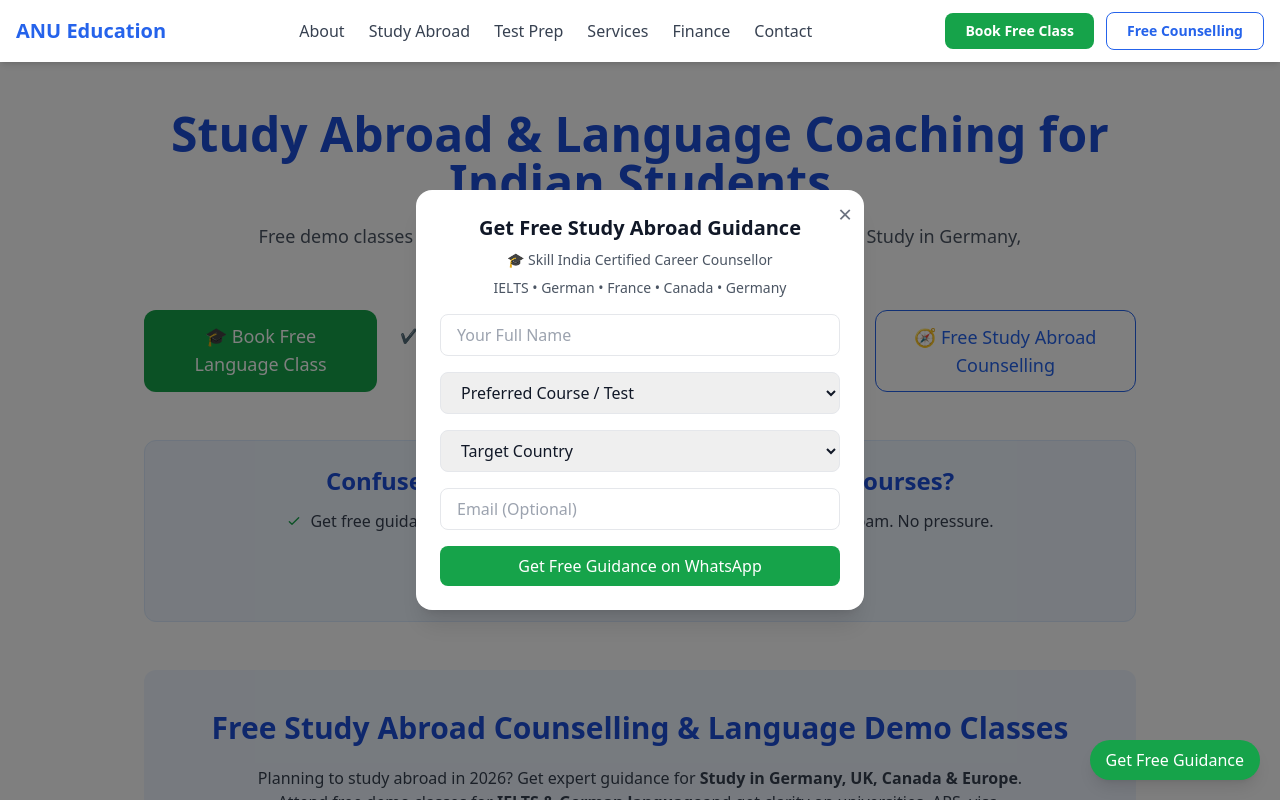
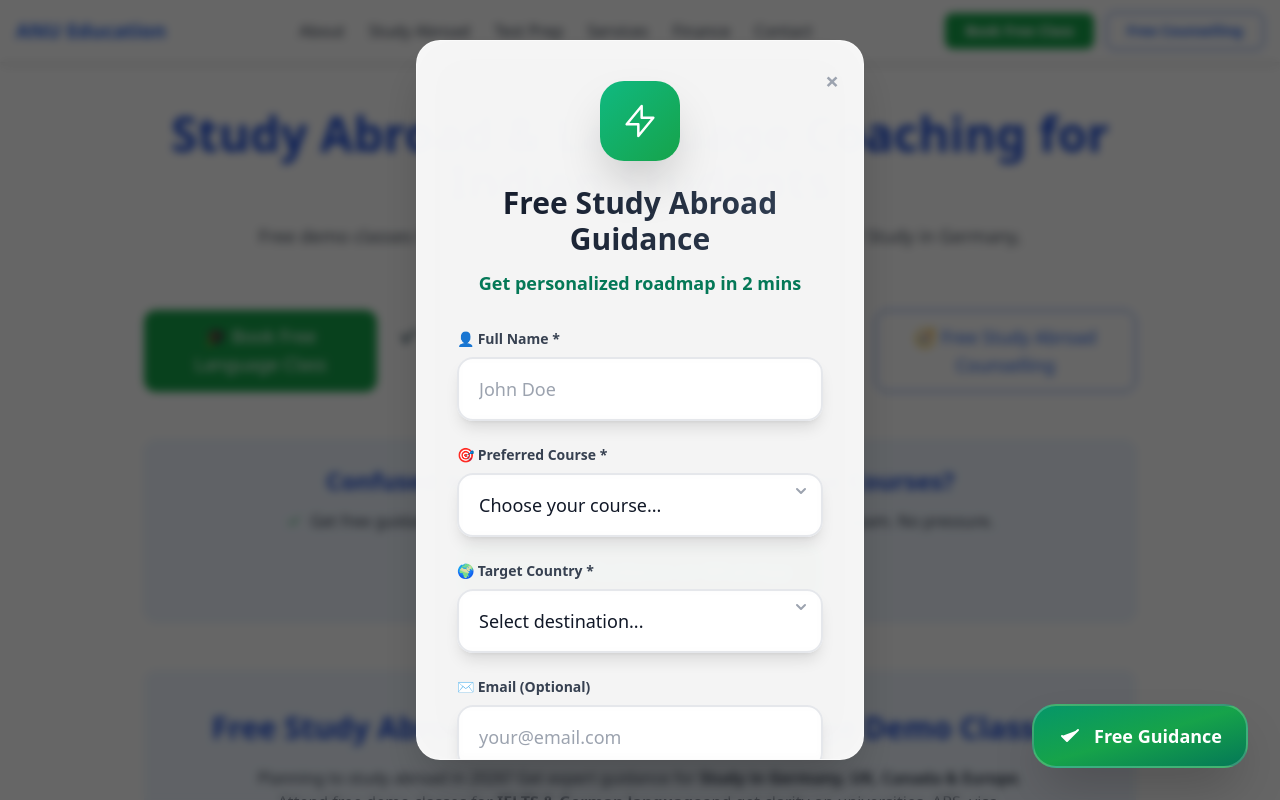
Before and after one commit to shailendra9897/anu-education, a Next.js app: page / in a window 1280 px wide. Shown: the top 800 px of the page. Built offline with nearby package versions, Linux system fonts and the light colour scheme.

Commit message:
Disable lead popup on free-demo page

```diff
--- a/components/LeadModal.tsx
+++ b/components/LeadModal.tsx
@@ -1,11 +1,13 @@
 'use client';
 
 import { useEffect, useState } from 'react';
+import { usePathname } from 'next/navigation';
+import { motion, AnimatePresence } from 'framer-motion';
 
 export default function LeadModal() {
+  const pathname = usePathname();
   const [isOpen, setIsOpen] = useState(false);
   const [isSubmitting, setIsSubmitting] = useState(false);
-
   const [formData, setFormData] = useState({
     name: '',
     course: '',
@@ -13,34 +15,31 @@ export default function LeadModal() {
     email: '',
   });
 
-  // ✅ Auto open after 5 seconds (once per session)
+  // Disable on free demo page
+  if (pathname === '/free-demo') return null;
+
+  // Auto open after 5 sec
   useEffect(() => {
     if (!sessionStorage.getItem('leadModalShown')) {
       const timer = setTimeout(() => {
         setIsOpen(true);
         sessionStorage.setItem('leadModalShown', 'true');
       }, 5000);
-
       return () => clearTimeout(timer);
     }
   }, []);
 
   const toggleModal = () => setIsOpen(!isOpen);
 
-  const handleChange = (
-    e: React.ChangeEvent<HTMLInputElement | HTMLSelectElement>
-  ) => {
+  const handleChange = (e: React.ChangeEvent<HTMLInputElement | HTMLSelectElement>) => {
     setFormData({ ...formData, [e.target.name]: e.target.value });
   };
 
-  // ✅ SUBMIT HANDLER (UPDATED WITH TRACKING)
-  const handleSubmit = (e: React.FormEvent) => {
+  const handleSubmit = async (e: React.FormEvent) => {
     e.preventDefault();
     setIsSubmitting(true);
 
-    /* ===============================
-       🔥 GA4 / GTM TRACKING (FORM)
-    =============================== */
+    // GTM event
     if (typeof window !== 'undefined' && (window as any).dataLayer) {
       (window as any).dataLayer.push({
         event: 'lead_form_submit',
@@ -49,10 +48,8 @@ export default function LeadModal() {
       });
     }
 
-    // ✅ Google Form Submit (no redirect)
-    const formUrl =
-      'https://docs.google.com/forms/d/e/1FAIpQLSfcTM7TBVDB2xjnCRZvcm4Sw_S2VkJnyLYoWFdCeVNgjhKlRA/formResponse';
-
+    // Google Form submission
+    const formUrl = 'https://docs.google.com/forms/d/e/1FAIpQLSfcTM7TBVDB2xjnCRZvcm4Sw_S2VkJnyLYoWFdCeVNgjhKlRA/formResponse';
     const formDataEncoded = new URLSearchParams({
       'entry.665770361': formData.name,
       'entry.1214678329': '9999999999',
@@ -62,43 +59,32 @@ export default function LeadModal() {
       'entry.349170966': 'Website',
     });
 
-    fetch(formUrl, {
+    try {
+      await fetch(formUrl, {
         method: 'POST',
         mode: 'no-cors',
-      headers: {
-        'Content-Type': 'application/x-www-form-urlencoded',
-      },
+        headers: { 'Content-Type': 'application/x-www-form-urlencoded' },
         body: formDataEncoded.toString(),
       });
-
-    /* ===============================
-       🔥 GA4 / GTM TRACKING (WHATSAPP)
-    =============================== */
-    if (typeof window !== 'undefined' && (window as any).dataLayer) {
-      (window as any).dataLayer.push({
-        event: 'whatsapp_click',
-        source: 'lead_modal',
-      });
+    } catch (error) {
+      console.log('Google Form submission failed:', error);
     }
 
-    // ✅ WhatsApp Redirect
+    // WhatsApp message
     const message = `Hi ANU Education 👋
+
 My name is ${formData.name}.
 Preferred course: ${formData.course}.
 Target country: ${formData.country}.
 ${formData.email ? `Email: ${formData.email}` : ''}
+
 Please guide me further.`;
 
     const waUrl = `https://wa.me/919428186817?text=${encodeURIComponent(message)}`;
     window.open(waUrl, '_blank');
 
-    setFormData({
-      name: '',
-      course: '',
-      country: '',
-      email: '',
-    });
-
+    // Reset form
+    setFormData({ name: '', course: '', country: '', email: '' });
     setIsOpen(false);
     setIsSubmitting(false);
   };
@@ -106,103 +92,191 @@ Please guide me further.`;
   return (
     <>
       {/* Floating CTA Button */}
-      <button
+      <motion.button
+        initial={{ scale: 0, y: 20 }}
+        animate={{ scale: 1, y: 0 }}
+        whileHover={{ scale: 1.05, rotate: 5 }}
+        whileTap={{ scale: 0.95 }}
         onClick={toggleModal}
-        className="fixed bottom-5 right-5 z-50 bg-green-600 text-white px-4 py-2 rounded-full shadow-lg hover:bg-green-700 transition"
-        aria-label="Get Free Guidance"
+        className="fixed bottom-6 right-6 sm:bottom-8 sm:right-8 z-[9999] bg-gradient-to-br from-emerald-600 via-green-600 to-emerald-700 text-white px-6 py-4 rounded-3xl shadow-2xl hover:shadow-emerald-500/50 border-2 border-white/20 backdrop-blur-sm flex items-center gap-3 font-bold text-lg transition-all duration-300"
       >
-        Get Free Guidance
-      </button>
+        <svg className="w-6 h-6" fill="currentColor" viewBox="0 0 24 24">
+          <path d="M20 6L9 17l-5-5" stroke="currentColor" strokeWidth="2" strokeLinecap="round" strokeLinejoin="round" />
+        </svg>
+        Free Guidance
+      </motion.button>
 
-      {/* Modal */}
+      {/* Modal Overlay */}
+      <AnimatePresence>
         {isOpen && (
-        <div className="fixed inset-0 z-40 bg-black bg-opacity-50 flex items-center justify-center px-4">
-          <div className="bg-white rounded-2xl p-6 w-full max-w-md relative shadow-xl">
-
-            {/* Close */}
-            <button
+          <motion.div
+            initial={{ opacity: 0 }}
+            animate={{ opacity: 1 }}
+            exit={{ opacity: 0 }}
+            className="fixed inset-0 z-[999] bg-black/60 backdrop-blur-sm flex items-center justify-center px-4 py-8"
             onClick={toggleModal}
-              className="absolute top-2 right-3 text-gray-500 hover:text-red-500 text-2xl"
-              aria-label="Close form"
+          >
+            <motion.div
+              initial={{ scale: 0.8, y: 50, opacity: 0 }}
+              animate={{ scale: 1, y: 0, opacity: 1 }}
+              exit={{ scale: 0.8, y: 50, opacity: 0 }}
+              transition={{ type: 'spring', damping: 25, stiffness: 300 }}
+              className="bg-white/95 backdrop-blur-xl rounded-3xl p-8 sm:p-10 w-full max-w-md max-h-[90vh] overflow-y-auto shadow-2xl border border-white/50"
+              onClick={(e) => e.stopPropagation()}
+            >
+              {/* Close Button */}
+              <motion.button
+                whileHover={{ scale: 1.1 }}
+                whileTap={{ scale: 0.9 }}
+                onClick={toggleModal}
+                className="absolute top-6 right-6 text-gray-400 hover:text-red-500 text-2xl font-bold transition-colors"
               >
                 ×
-            </button>
+              </motion.button>
 
-            <h2 className="text-xl font-semibold mb-2 text-center">
-              Get Free Study Abroad Guidance
+              {/* Header */}
+              <div className="text-center mb-8">
+                <div className="w-20 h-20 bg-gradient-to-br from-emerald-500 to-green-600 rounded-3xl flex items-center justify-center mx-auto mb-6 shadow-2xl">
+                  <svg className="w-10 h-10 text-white" fill="none" stroke="currentColor" viewBox="0 0 24 24">
+                    <path strokeLinecap="round" strokeLinejoin="round" strokeWidth={1.5} d="M13 10V3L4 14h7v7l9-11h-7z" />
+                  </svg>
+                </div>
+                <h2 className="text-2xl sm:text-3xl font-black bg-gradient-to-r from-gray-900 to-slate-700 bg-clip-text text-transparent mb-3">
+                  Free Study Abroad Guidance
                 </h2>
+                <p className="text-lg text-emerald-700 font-semibold">
+                  Get personalized roadmap in 2 mins
+                </p>
+              </div>
 
-            <p className="text-sm text-gray-600 text-center mb-2">
-              🎓 Skill India Certified Career Counsellor
-            </p>
-
-            <p className="text-sm text-gray-600 text-center mb-4">
-              IELTS • German • France • Canada • Germany
-            </p>
-
-            <form onSubmit={handleSubmit} className="space-y-4">
+              {/* Form */}
+              <form onSubmit={handleSubmit} className="space-y-6">
+                {/* Name */}
+                <div className="relative group">
+                  <label className="block text-sm font-semibold text-gray-700 mb-2 flex items-center gap-2">
+                    👤 Full Name *
+                  </label>
                   <input
                     type="text"
                     name="name"
-                placeholder="Your Full Name"
+                    placeholder="John Doe"
                     required
                     value={formData.name}
                     onChange={handleChange}
-                className="w-full px-4 py-2 border rounded-lg"
+                    className="w-full px-5 py-4 border-2 border-gray-200 rounded-2xl bg-white/50 backdrop-blur-sm text-lg placeholder-gray-400 focus:border-emerald-500 focus:ring-4 focus:ring-emerald-100 focus:outline-none transition-all duration-300 shadow-lg hover:shadow-xl hover:border-emerald-300 peer"
                   />
+                  <div className="absolute inset-0 rounded-2xl bg-gradient-to-r from-emerald-500/0 via-emerald-500/10 to-green-500/0 -inset-px opacity-0 group-hover:opacity-100 transition-all duration-300 pointer-events-none" />
+                </div>
 
+                {/* Course */}
+                <div className="relative group">
+                  <label className="block text-sm font-semibold text-gray-700 mb-2 flex items-center gap-2">
+                    🎯 Preferred Course *
+                  </label>
                   <select
                     name="course"
                     required
                     value={formData.course}
                     onChange={handleChange}
-                className="w-full px-4 py-2 border rounded-lg"
+                    className="w-full px-5 py-4 border-2 border-gray-200 rounded-2xl bg-white/50 backdrop-blur-sm text-lg appearance-none focus:border-emerald-500 focus:ring-4 focus:ring-emerald-100 focus:outline-none transition-all duration-300 shadow-lg hover:shadow-xl hover:border-emerald-300 peer cursor-pointer"
                   >
-                <option value="">Preferred Course / Test</option>
-                <option value="IELTS">IELTS</option>
-                <option value="PTE">PTE</option>
-                <option value="German Language">German Language</option>
-                <option value="French Language">French Language</option>
-                <option value="Spoken English">Spoken English</option>
+                    <option value="">Choose your course...</option>
+                    <option value="IELTS">IELTS (Academic/General)</option>
+                    <option value="PTE">PTE (Fast Results)</option>
+                    <option value="German Language">German Language (A1-B2)</option>
+                    <option value="French Language">French Language (A1-B2)</option>
                   </select>
+                  <div className="pointer-events-none absolute inset-y-0 right-0 flex items-center px-3 text-gray-400">
+                    <svg className="w-5 h-5" fill="currentColor" viewBox="0 0 20 20">
+                      <path fillRule="evenodd" d="M5.293 7.293a1 1 0 011.414 0L10 10.586l3.293-3.293a1 1 0 111.414 1.414l-4 4a1 1 0 01-1.414 0l-4-4a1 1 0 010-1.414z" clipRule="evenodd" />
+                    </svg>
+                  </div>
+                  <div className="absolute inset-0 rounded-2xl bg-gradient-to-r from-emerald-500/0 via-emerald-500/10 to-green-500/0 -inset-px opacity-0 group-hover:opacity-100 transition-all duration-300 pointer-events-none" />
+                </div>
 
+                {/* Country */}
+                <div className="relative group">
+                  <label className="block text-sm font-semibold text-gray-700 mb-2 flex items-center gap-2">
+                    🌍 Target Country *
+                  </label>
                   <select
                     name="country"
                     required
                     value={formData.country}
                     onChange={handleChange}
-                className="w-full px-4 py-2 border rounded-lg"
+                    className="w-full px-5 py-4 border-2 border-gray-200 rounded-2xl bg-white/50 backdrop-blur-sm text-lg appearance-none focus:border-emerald-500 focus:ring-4 focus:ring-emerald-100 focus:outline-none transition-all duration-300 shadow-lg hover:shadow-xl hover:border-emerald-300 peer cursor-pointer"
                   >
-                <option value="">Target Country</option>
-                <option value="Germany">Germany</option>
-                <option value="France">France</option>
-                <option value="Canada">Canada</option>
-                <option value="UK">UK</option>
-                <option value="New Zealand">New Zealand</option>
-                <option value="Dubai">Dubai</option>
-                <option value="Other">Other</option>
+                    <option value="">Select destination...</option>
+                    <option value="Germany">🇩🇪 Germany</option>
+                    <option value="France">🇫🇷 France</option>
+                    <option value="Canada">🇨🇦 Canada</option>
+                    <option value="UK">🇬🇧 UK</option>
                   </select>
+                  <div className="pointer-events-none absolute inset-y-0 right-0 flex items-center px-3 text-gray-400">
+                    <svg className="w-5 h-5" fill="currentColor" viewBox="0 0 20 20">
+                      <path fillRule="evenodd" d="M5.293 7.293a1 1 0 011.414 0L10 10.586l3.293-3.293a1 1 0 111.414 1.414l-4 4a1 1 0 01-1.414 0l-4-4a1 1 0 010-1.414z" clipRule="evenodd" />
+                    </svg>
+                  </div>
+                  <div className="absolute inset-0 rounded-2xl bg-gradient-to-r from-emerald-500/0 via-emerald-500/10 to-green-500/0 -inset-px opacity-0 group-hover:opacity-100 transition-all duration-300 pointer-events-none" />
+                </div>
 
+                {/* Email */}
+                <div className="relative group">
+                  <label className="block text-sm font-semibold text-gray-700 mb-2 flex items-center gap-2">
+                    ✉️ Email (Optional)
+                  </label>
                   <input
                     type="email"
                     name="email"
-                placeholder="Email (Optional)"
+                    placeholder="your@email.com"
                     value={formData.email}
                     onChange={handleChange}
-                className="w-full px-4 py-2 border rounded-lg"
+                    className="w-full px-5 py-4 border-2 border-gray-200 rounded-2xl bg-white/50 backdrop-blur-sm text-lg placeholder-gray-400 focus:border-emerald-500 focus:ring-4 focus:ring-emerald-100 focus:outline-none transition-all duration-300 shadow-lg hover:shadow-xl hover:border-emerald-300 peer"
                   />
+                  <div className="absolute inset-0 rounded-2xl bg-gradient-to-r from-emerald-500/0 via-emerald-500/10 to-green-500/0 -inset-px opacity-0 group-hover:opacity-100 transition-all duration-300 pointer-events-none" />
+                </div>
 
-              <button
+                {/* Submit Button */}
+                <motion.button
+                  whileHover={{ scale: 1.02 }}
+                  whileTap={{ scale: 0.98 }}
                   type="submit"
-                disabled={isSubmitting}
-                className="w-full bg-green-600 hover:bg-green-700 text-white font-medium py-2 rounded-lg transition"
+                  disabled={isSubmitting || !formData.name || !formData.course || !formData.country}
+                  className="w-full bg-gradient-to-r from-emerald-600 via-green-600 to-emerald-700 text-white py-5 px-8 rounded-2xl font-bold text-xl shadow-2xl hover:shadow-emerald-500/50 border-2 border-white/30 disabled:opacity-50 disabled:cursor-not-allowed transition-all duration-300 flex items-center justify-center gap-3 uppercase tracking-wide"
                 >
-                {isSubmitting ? 'Please wait…' : 'Get Free Guidance on WhatsApp'}
-              </button>
+                  {isSubmitting ? (
+                    <>
+                      <svg className="animate-spin -ml-1 mr-3 h-6 w-6 text-white" fill="none" viewBox="0 0 24 24">
+                        <circle className="opacity-25" cx="12" cy="12" r="10" stroke="currentColor" strokeWidth="4" />
+                        <path className="opacity-75" fill="currentColor" d="M4 12a8 8 0 018-8V0C5.373 0 0 5.373 0 12h4zm2 5.291A7.962 7.962 0 014 12H0c0 3.042 1.135 5.824 3 7.938l3-2.647z" />
+                      </svg>
+                      Connecting to WhatsApp...
+                    </>
+                  ) : (
+                    <>
+                      🚀 Get Free Guidance Instantly
+                    </>
+                  )}
+                </motion.button>
               </form>
+
+              {/* Trust Indicators */}
+              <div className="mt-8 pt-6 border-t border-gray-100 flex items-center justify-center gap-4 text-xs text-gray-500">
+                <div className="flex items-center gap-1">
+                  <svg className="w-4 h-4 text-emerald-500" fill="currentColor" viewBox="0 0 20 20">
+                    <path fillRule="evenodd" d="M16.707 5.293a1 1 0 010 1.414l-8 8a1 1 0 01-1.414 0l-4-4a1 1 0 011.414-1.414L8 12.586l7.293-7.293a1 1 0 011.414 0z" clipRule="evenodd" />
+                  </svg>
+                  1000+ Students Helped
+                </div>
+                <div>•</div>
+                <div className="flex items-center gap-1">
+                  🔒 100% Secure
                 </div>
               </div>
+            </motion.div>
+          </motion.div>
         )}
+      </AnimatePresence>
     </>
   );
 }
```
Lines whose indentation alone changed are shown as unchanged.
